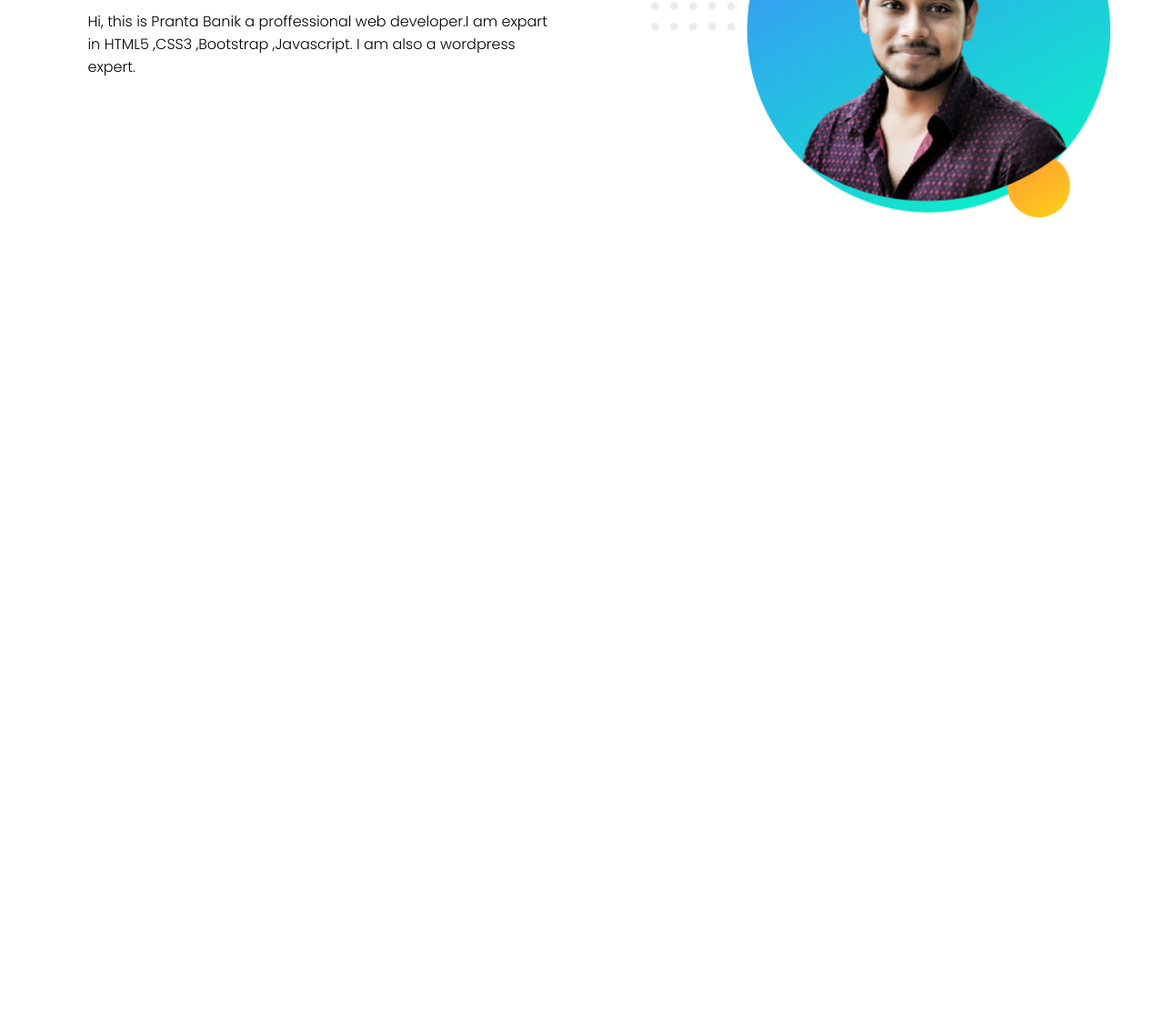
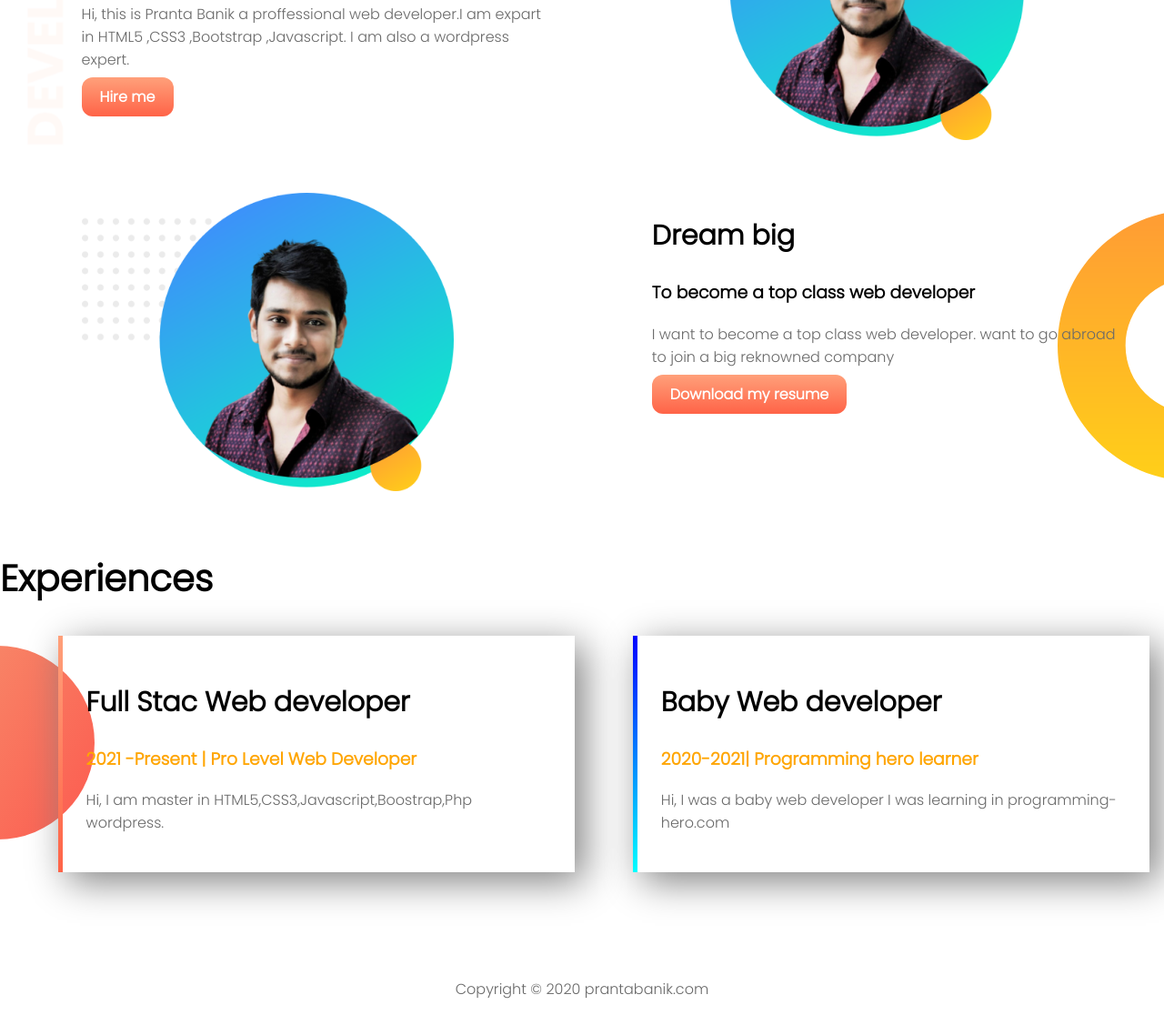
Before and after one commit to rhprantabanik/portfolio, a plain HTML site: page index.html in a window 1280 px wide. Shown: the part 200-1316 px from the top of the page at 91% size. Before the commit the page ends 800 px from the top, so only its background shows below. Drawn offline with Linux system fonts and the light colour scheme.

Commit message:
portfolio

```diff
--- a/index.html
+++ b/index.html
@@ -9,19 +9,53 @@
     <link rel="stylesheet" href="style.css">
 </head>
 <body>
-   <section>
+   <section class="top-banner">
        <div class="half-width">
             <h1>Welcome To</h1>
-            <h1><span class="name-highlight">Pranta's</span> Website</h1>
+            <h1><span class="orange-highlight">Pranta's</span> Website</h1>
             <h3>A proffessional web developer</h3>
             <p>Hi, this is Pranta Banik a proffessional web developer.I am expart in HTML5 ,CSS3 ,Bootstrap ,Javascript.
                 I am also a wordpress expert.
             </p>
+            <a class="hire-btn" target="_blank" href="https://www.linkedin.com/in/rhprantabanik/">Hire me</a>
        </div>
 
         <div class="half-width">
             <img src="photos/profile.png" alt="">
         </div>
    </section>
+   <section class="dream-area">
+       <div class="half-width">
+            <img src="photos/profile.png" alt="">
+       </div>
+       <div class="half-width">
+           <h2>Dream big</h2>
+           <h3>To become a top class web developer</h3>
+           <p>I want to become a top class web developer. want to go abroad to join a big reknowned company</p>
+           <a class="hire-btn" target="_blank" href="https://www.linkedin.com/in/rhprantabanik/">Download my resume</a>
+       </div>
+        </div>
+   </section>
+   <section class="experience">
+       <h2>Experiences</h2>
+       <div id="full-stack" class="half-width single-experience">
+           <h2>Full Stac Web developer</h2>
+           <h3 class="orange-highlight">2021 -Present | Pro Level Web Developer</h3>
+           <p>Hi, I am master in HTML5,CSS3,Javascript,Boostrap,Php
+               wordpress.
+           </p>
+
+
+       </div>
+       <div id="baby-web" class="half-width single-experience">
+        <h2>Baby Web developer</h2>
+        <h3 class="orange-highlight">2020-2021| Programming hero learner</h3>
+        <p>Hi, I was a baby web developer I was learning in programming-hero.com
+        </p>
+    </div>
+   </section>
+   <footer>
+       <p>Copyright © 2020 prantabanik.com</p>
+   </footer>
 </body>
 </html>
--- a/style.css
+++ b/style.css
@@ -1,7 +1,8 @@
 body{
     font-family: 'Poppins', sans-serif;
+    margin:0px;
 }
-.name-highlight{
+.orange-highlight{
     color: orange;
 }
 .half-width{
@@ -11,5 +12,65 @@ body{
     padding: 2%;
 }
 .half-width img{
+    width: 80%;
+    margin: auto;
+}
+.top-banner{
+    background-image: url("photos/top-banner.png");
+    background-repeat:no-repeat;
     width: 100%;
+    overflow: hidden;
 }
+.hire-btn{
+    text-decoration: none;
+    background-image: linear-gradient(lightSalmon,tomato);
+    padding: 10px 20px;
+    border-radius: 12px;
+    color: white;
+    font-weight: bold;
+}
+h2{
+    font-size: 40px;
+}
+p{
+    color: dimgray;
+}
+.dream-area{
+    background-image: url("photos/dream-bg.png");
+    background-repeat: no-repeat;
+    background-position: right;
+    overflow: hidden;
+}
+.single-experience{
+    box-shadow: 10px 10px 40px gray;
+    margin-bottom: 100px;
+    height: 80%;
+}
+.experience{
+    background-image: url("photos/exp-bg.png");
+    overflow: hidden;
+    background-repeat: no-repeat;
+    background-position: left;
+}
+#full-stack{
+    border-left: 5px solid;
+    border-image: linear-gradient(180deg, lightSalmon, tomato);
+    border-image-slice:1 ;
+}
+#full-stack h2{
+    font-size: 30px;
+}
+#baby-web{
+    border-left: 5px solid;
+    border-image: linear-gradient(180deg, blue,cyan);
+    border-image-slice:1 ;
+}
+#baby-web h2{
+    font-size: 30px;
+}
+footer{
+    text-align: center;
+}
+.half-width h2{
+    font-size: 30px;
+}
```
Also changed, not shown: photos/2.png (added).
